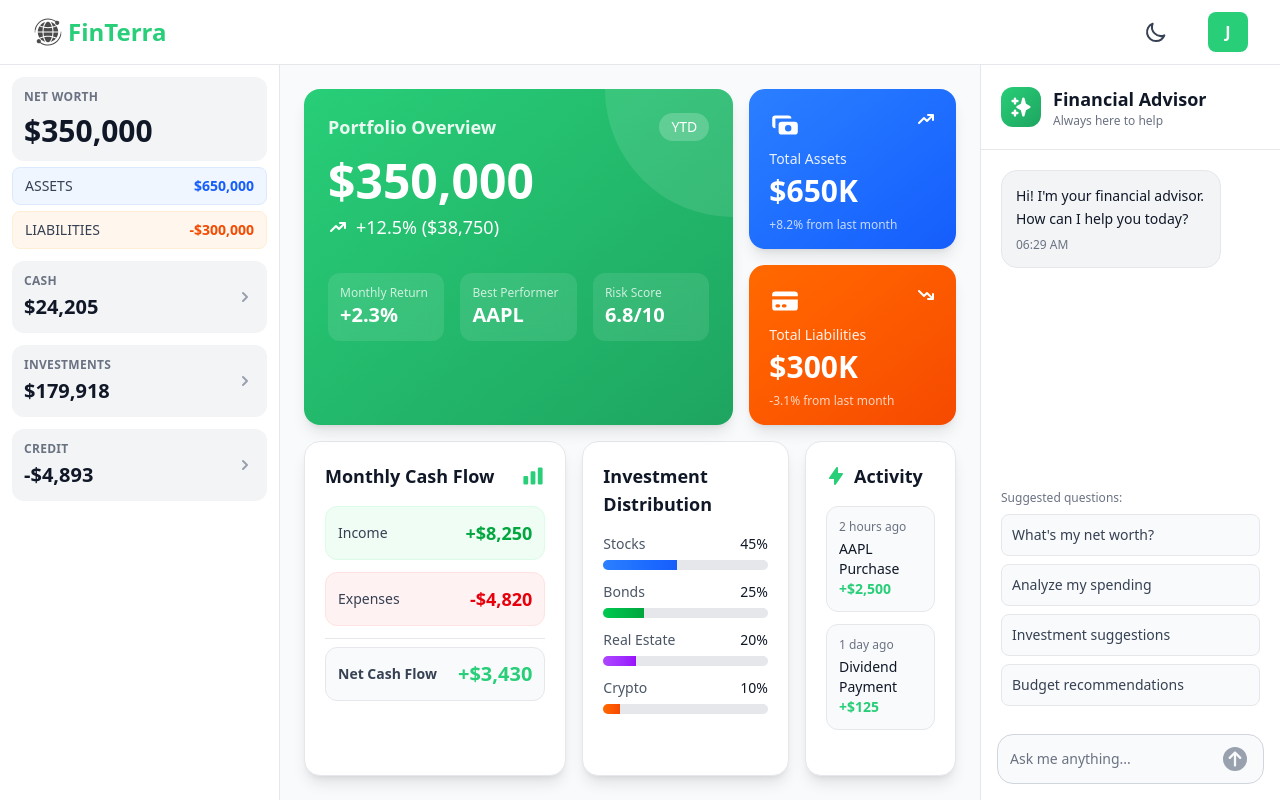
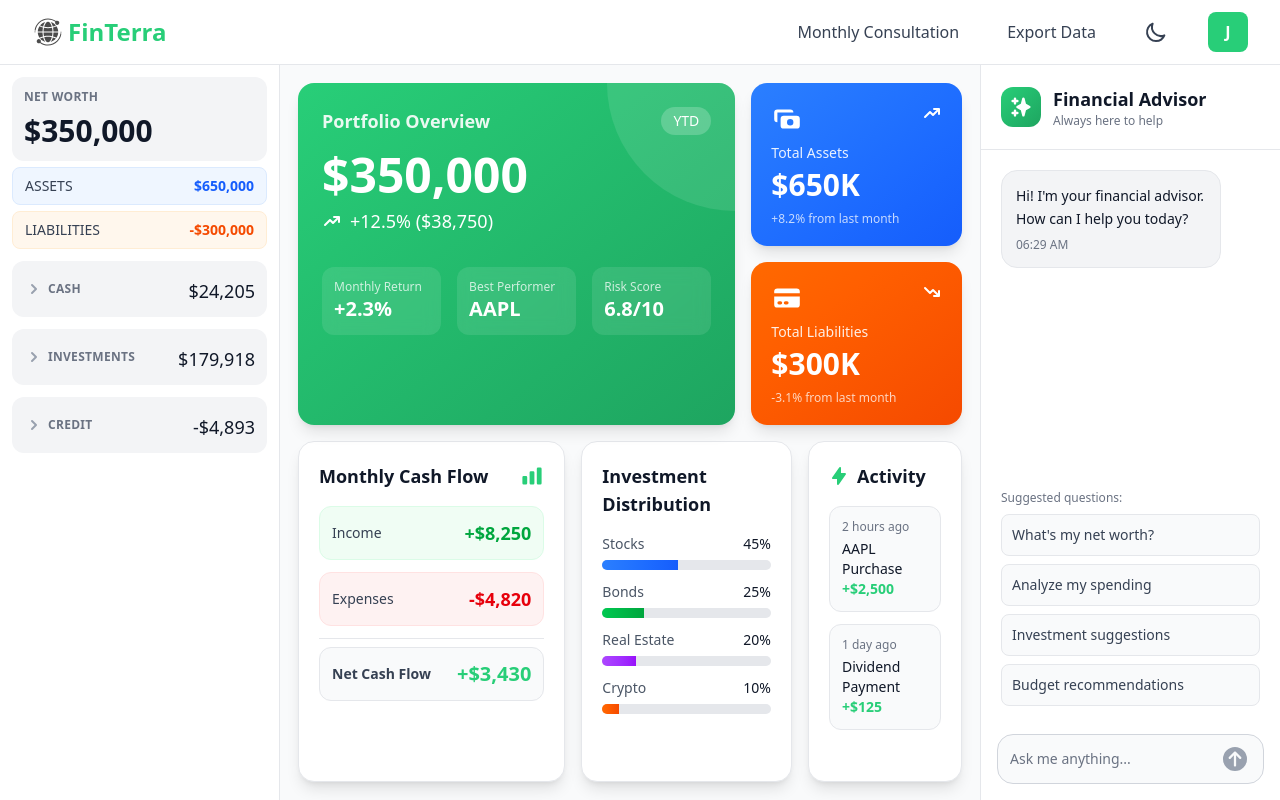
Before and after one commit to hpitta26/KnightHacks-2025, a React app in the folder frontend/: page / in a window 1280 px wide. Built offline with nearby package versions, Linux system fonts and the light colour scheme; the HTML template or start-up script is replaced by a standard one.

Commit message:
fixed frontend abit

```diff
--- a/frontend/src/components/AgentBar.jsx
+++ b/frontend/src/components/AgentBar.jsx
@@ -185,7 +185,7 @@ function AgentBar() {
             disabled={!inputValue.trim() || isTyping}
             className={`p-1 transition-colors rounded-lg disabled:cursor-not-allowed shrink-0 ${
               !(!inputValue.trim() || isTyping)
-                ? 'text-[#28ce78] hover:text-[#1ea560] hover:bg-gray-200 dark:hover:bg-[#2a2a2a] cursor-pointer'
+                ? 'text-[#28ce78] hover:text-[#1ea560] cursor-pointer'
                 : 'text-gray-400 dark:text-gray-600 cursor-not-allowed'
             }`}
           >
--- a/frontend/src/components/BentoGrid.jsx
+++ b/frontend/src/components/BentoGrid.jsx
@@ -3,7 +3,7 @@ import { HiTrendingUp, HiTrendingDown, HiCash, HiChartBar, HiCreditCard, HiLight
 
 function BentoGrid() {
   return (
-    <div className="p-6 grid grid-cols-12 grid-rows-6 gap-4 h-full">
+    <div className="p-4.5 grid grid-cols-12 grid-rows-6 gap-4 h-full">
       {/* Portfolio Overview - Large Card */}
       <div className="col-span-8 row-span-3 bg-gradient-to-br from-[#28ce78] to-[#1ea560] rounded-2xl p-6 text-white shadow-lg relative overflow-hidden">
         <div className="absolute top-0 right-0 w-64 h-64 bg-white/10 rounded-full -translate-y-32 translate-x-32"></div>
--- a/frontend/src/components/Navbar.jsx
+++ b/frontend/src/components/Navbar.jsx
@@ -21,6 +21,16 @@ function Navbar({ isDark, setIsDark }) {
             </h1>
           </div>
           <div className="flex items-center space-x-8">
+            <button
+              className="p-2 rounded-lg transition text-gray-700 hover:text-[#28ce78] dark:text-gray-200 dark:hover:text-[#28ce78] cursor-pointer"
+            >
+              Monthly Consultation
+            </button>
+            <button
+              className="p-2 rounded-lg transition text-gray-700 hover:text-[#28ce78] dark:text-gray-200 dark:hover:text-[#28ce78] cursor-pointer"
+            >
+              Export Data
+            </button>
             <button
               onClick={() => setIsDark(!isDark)}
               className="p-2 rounded-lg transition text-gray-700 hover:text-[#28ce78] dark:text-gray-200 dark:hover:text-[#28ce78] cursor-pointer"
--- a/frontend/src/components/Sidebar.jsx
+++ b/frontend/src/components/Sidebar.jsx
@@ -50,19 +50,21 @@ function Sidebar() {
             onClick={() => setIsCashOpen(!isCashOpen)}
             className="w-full flex items-center justify-between text-left"
           >
-            <div>
+            <div className="flex items-center gap-1">
+              {isCashOpen ? (
+                <HiChevronDown className="w-5 h-5 text-gray-400" />
+              ) : (
+                <HiChevronRight className="w-5 h-5 text-gray-400" />
+              )}
               <h3 className="text-xs font-semibold text-gray-500 dark:text-gray-400 uppercase tracking-wide">
                 Cash
               </h3>
-              <p className="text-xl font-bold text-gray-900 dark:text-white mt-1">
+
+            </div>
+              <p className="text-lg font-medium text-gray-900 dark:text-white mt-1">
                 $24,205
               </p>
-            </div>
-            {isCashOpen ? (
-              <HiChevronDown className="w-5 h-5 text-gray-400" />
-            ) : (
-              <HiChevronRight className="w-5 h-5 text-gray-400" />
-            )}
+
           </button>
 
           {isCashOpen && (
@@ -80,7 +82,7 @@ function Sidebar() {
                   </div>
                   <div className="text-right">
                     <p className="text-sm font-semibold text-gray-900 dark:text-white">
-                      $5,036.12
+                      5,036.12
                     </p>
                     <p className="text-xs text-gray-400 dark:text-gray-500">
                       3 min ago
@@ -101,7 +103,7 @@ function Sidebar() {
                   </div>
                   <div className="text-right">
                     <p className="text-sm font-semibold text-gray-900 dark:text-white">
-                      $15,477.09
+                      15,477.09
                     </p>
                     <p className="text-xs text-gray-400 dark:text-gray-500">
                       3 min ago
@@ -122,7 +124,7 @@ function Sidebar() {
                   </div>
                   <div className="text-right">
                     <p className="text-sm font-semibold text-gray-900 dark:text-white">
-                      $3,692.10
+                      3,692.10
                     </p>
                     <p className="text-xs text-gray-400 dark:text-gray-500">
                       2 min ago
@@ -140,19 +142,21 @@ function Sidebar() {
             onClick={() => setIsInvestmentsOpen(!isInvestmentsOpen)}
             className="w-full flex items-center justify-between text-left"
           >
-            <div>
+            <div className="flex items-center gap-1">
+              {isInvestmentsOpen ? (
+                <HiChevronDown className="w-5 h-5 text-gray-400" />
+              ) : (
+                <HiChevronRight className="w-5 h-5 text-gray-400" />
+              )}
               <h3 className="text-xs font-semibold text-gray-500 dark:text-gray-400 uppercase tracking-wide">
                 Investments
               </h3>
-              <p className="text-xl font-bold text-gray-900 dark:text-white mt-1">
+
+            </div>
+            <p className="text-lg font-medium text-gray-900 dark:text-white mt-1">
                 $179,918
               </p>
-            </div>
-            {isInvestmentsOpen ? (
-              <HiChevronDown className="w-5 h-5 text-gray-400" />
-            ) : (
-              <HiChevronRight className="w-5 h-5 text-gray-400" />
-            )}
+
           </button>
 
           {isInvestmentsOpen && (
@@ -170,7 +174,7 @@ function Sidebar() {
                   </div>
                   <div className="text-right">
                     <p className="text-sm font-semibold text-gray-900 dark:text-white">
-                      $5,036.12
+                      5,036.12
                     </p>
                     <p className="text-xs text-gray-400 dark:text-gray-500">
                       4 min ago
@@ -191,7 +195,7 @@ function Sidebar() {
                   </div>
                   <div className="text-right">
                     <p className="text-sm font-semibold text-gray-900 dark:text-white">
-                      $11,047.92
+                      11,047.92
                     </p>
                     <p className="text-xs text-gray-400 dark:text-gray-500">
                       1 min ago
@@ -212,7 +216,7 @@ function Sidebar() {
                   </div>
                   <div className="text-right">
                     <p className="text-sm font-semibold text-gray-900 dark:text-white">
-                      $144,694.30
+                      144,694.30
                     </p>
                     <p className="text-xs text-gray-400 dark:text-gray-500">
                       1 min ago
@@ -233,7 +237,7 @@ function Sidebar() {
                   </div>
                   <div className="text-right">
                     <p className="text-sm font-semibold text-gray-900 dark:text-white">
-                      $19,140.34
+                      19,140.34
                     </p>
                     <p className="text-xs text-gray-400 dark:text-gray-500">
                       9 hrs ago
@@ -251,19 +255,20 @@ function Sidebar() {
             onClick={() => setIsCreditOpen(!isCreditOpen)}
             className="w-full flex items-center justify-between text-left"
           >
-            <div>
+            <div className="flex items-center gap-1">
+              {isCreditOpen ? (
+                <HiChevronDown className="w-5 h-5 text-gray-400" />
+              ) : (
+                <HiChevronRight className="w-5 h-5 text-gray-400" />
+              )}
               <h3 className="text-xs font-semibold text-gray-500 dark:text-gray-400 uppercase tracking-wide">
                 Credit
               </h3>
-              <p className="text-xl font-bold text-gray-900 dark:text-white mt-1">
+
+            </div>
+            <p className="text-lg font-medium text-gray-900 dark:text-white mt-1">
                 -$4,893
               </p>
-            </div>
-            {isCreditOpen ? (
-              <HiChevronDown className="w-5 h-5 text-gray-400" />
-            ) : (
-              <HiChevronRight className="w-5 h-5 text-gray-400" />
-            )}
           </button>
 
           {isCreditOpen && (
@@ -281,7 +286,7 @@ function Sidebar() {
                   </div>
                   <div className="text-right">
                     <p className="text-sm font-semibold text-gray-900 dark:text-white">
-                      -$1,935.13
+                      -1,935.13
                     </p>
                     <p className="text-xs text-gray-400 dark:text-gray-500">
                       2 min ago
@@ -302,7 +307,7 @@ function Sidebar() {
                   </div>
                   <div className="text-right">
                     <p className="text-sm font-semibold text-gray-900 dark:text-white">
-                      -$2,127.45
+                      -2,127.45
                     </p>
                     <p className="text-xs text-gray-400 dark:text-gray-500">
                       5 min ago
@@ -323,7 +328,7 @@ function Sidebar() {
                   </div>
                   <div className="text-right">
                     <p className="text-sm font-semibold text-gray-900 dark:text-white">
-                      -$830.42
+                      -830.42
                     </p>
                     <p className="text-xs text-gray-400 dark:text-gray-500">
                       1 hr ago
```
